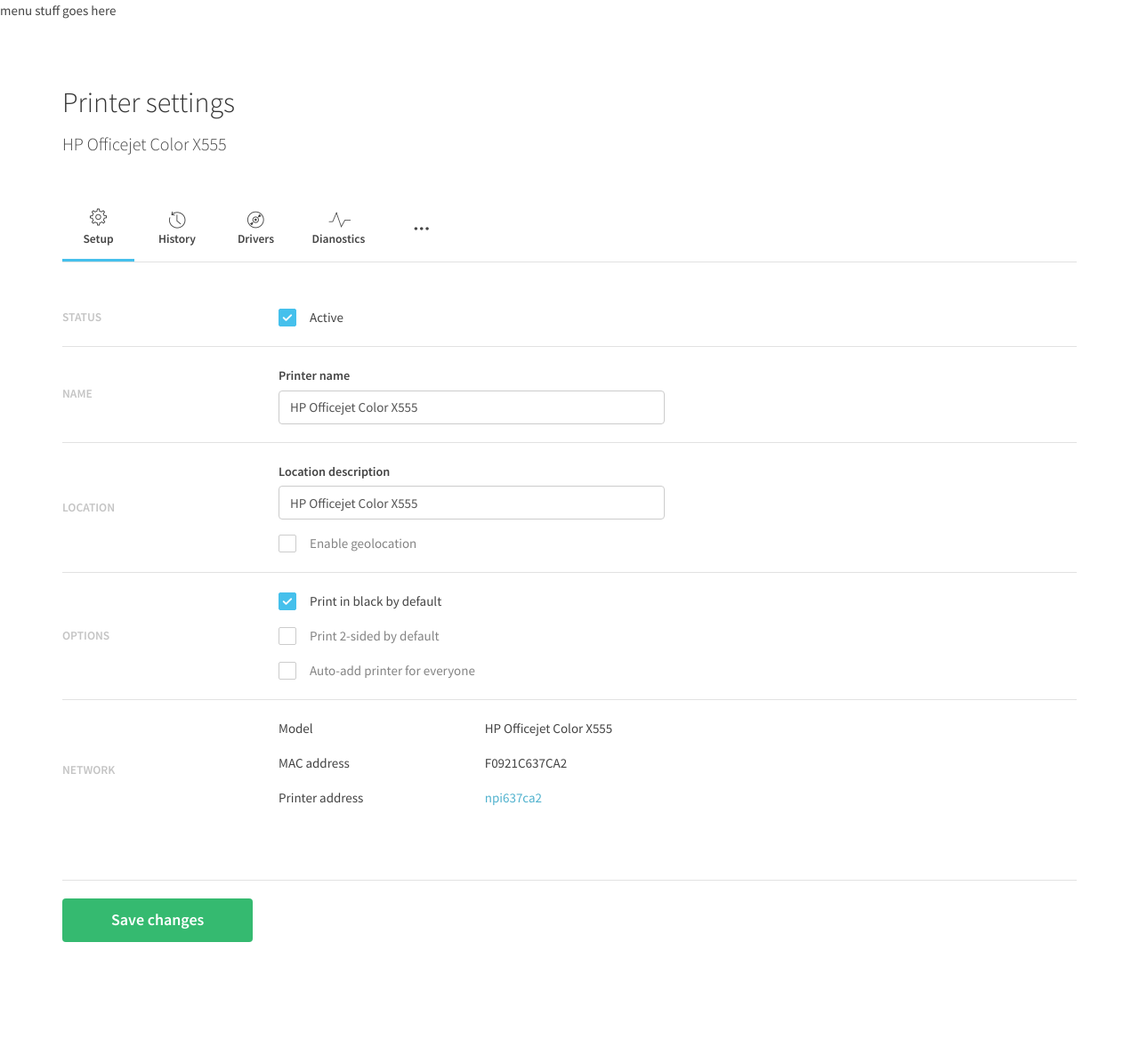
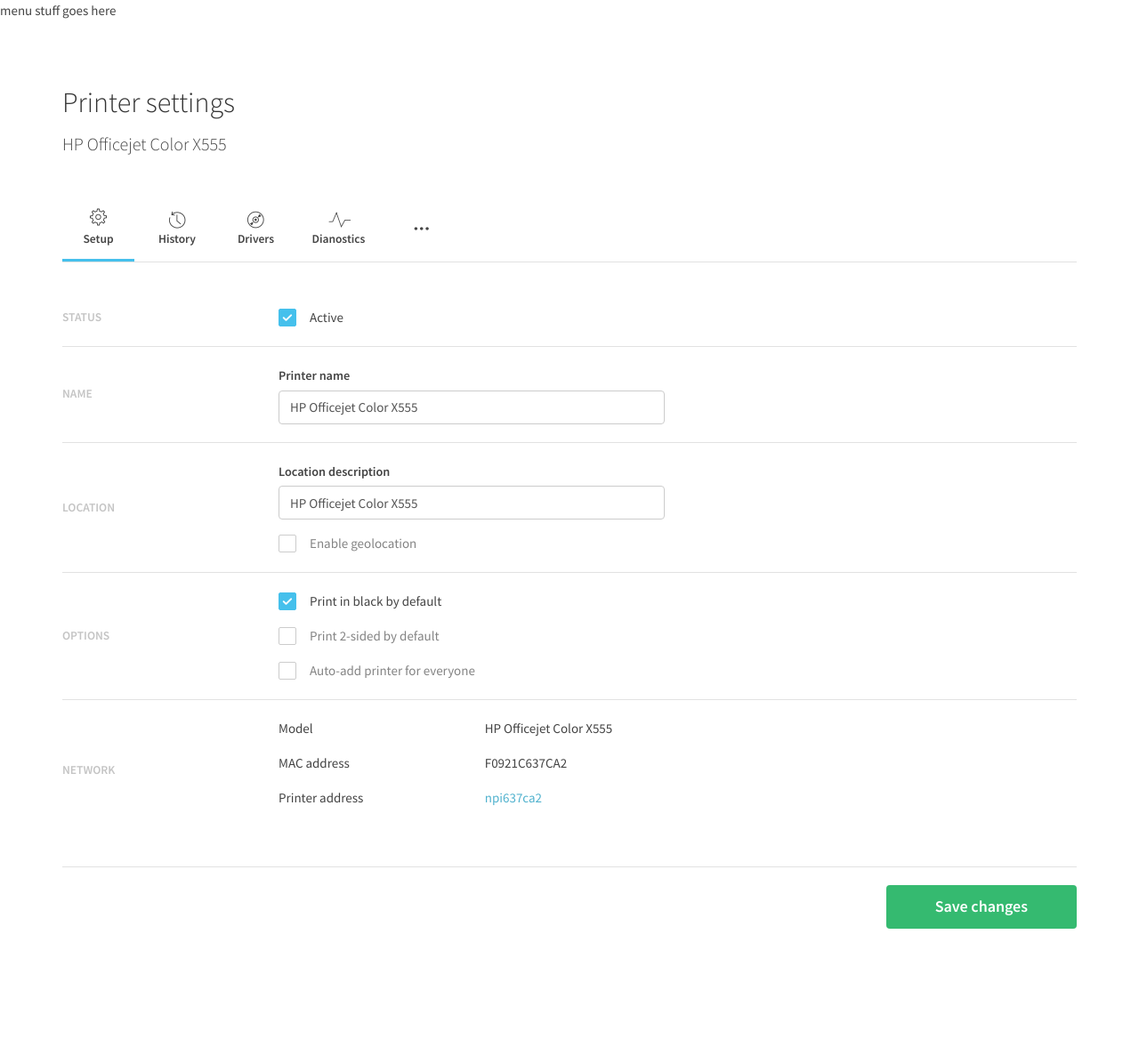
Before and after one commit to aakjaer/form-stuff, a Jekyll site: the page built from index.html, in a window 1280 px wide. Shown: the whole page at 89% size. Built offline with Jekyll 4.4.1, drawn with Linux system fonts in a browser that asks for light colours; nearby versions of some CDN libraries; before the commit the page ends 1078 px from its top, so only the background shows below that.

Commit message:
Adding fixed form actions

```diff
--- a/assets/_scss/_base.scss
+++ b/assets/_scss/_base.scss
@@ -29,6 +29,7 @@ main {
 	}
 }
 
+.main-content,
 .content-section {
 	background: #fff;
 }
--- a/assets/_scss/_forms.scss
+++ b/assets/_scss/_forms.scss
@@ -1,3 +1,8 @@
+// combine with .form-actions--fixed
+.form--fixed {
+	padding-bottom: 7em;
+}
+
 .form-col {
 	width: auto;
 }
@@ -37,7 +42,7 @@
 }
 
 // horizontal form sections (form header placed next to form-controls)
-.form-section--horizontal {
+.form-section--inline {
 
 	@media screen and (min-width: $screen-sm-min) {
 
@@ -65,10 +70,12 @@
 
 // form buttons and links (submit, cancel etc.)
 .form-actions {
-	margin: 3em 0 0;
+	margin: 2em 0 0;
 	padding: 1.3em 0;
 	border-top: 1px solid $separator-color;
 	@extend .mobile-full-width;
+	text-align: right;
+	background: $body-bg;
 
 	.btn-primary {
 		padding: 0.5em 3em;
@@ -76,8 +83,16 @@
 	}
 
 	@media screen and (max-width: $grid-float-breakpoint-max) {
-		.btn-primary {
+		.btn {
 			display: block;
 		}
 	}
 }
+
+.form-actions--fixed {
+	@media screen and (max-width: $grid-float-breakpoint-max) {
+		position: fixed;
+		width: 100%;
+		bottom: 0;
+	}
+}
--- a/index.html
+++ b/index.html
@@ -48,13 +48,15 @@ page-subtitle: HP Officejet Color X555
 	</nav>
 </div>
 
-<div class="content-section">
+<div class="main-content">
 	<div class="tab-content container">
 		<!-- setup content  -->
 		<div role="tabpanel" class="tab-pane active" id="setup">
 
+			<form class="form--fixed">
+
 				<!-- status section -->
-		<fieldset class="form-section form-section--horizontal form-section--separate">
+				<fieldset class="form-section form-section--inline form-section--separate">
 					<h4 class="form-header hidden-xs">
 						Status
 					</h4>
@@ -73,7 +75,7 @@ page-subtitle: HP Officejet Color X555
 
 
 				<!-- name section -->
-		<fieldset class="form-section form-section--horizontal">
+				<fieldset class="form-section form-section--inline">
 					<h4 class="form-header hidden-xs">
 						Name
 					</h4>
@@ -89,7 +91,7 @@ page-subtitle: HP Officejet Color X555
 
 
 				<!-- location section -->
-		<fieldset class="form-section form-section--horizontal">
+				<fieldset class="form-section form-section--inline">
 					<h4 class="form-header hidden-xs">
 						Location
 					</h4>
@@ -114,7 +116,7 @@ page-subtitle: HP Officejet Color X555
 
 
 				<!-- options section -->
-		<fieldset class="form-section form-section--horizontal">
+				<fieldset class="form-section form-section--inline">
 					<h4 class="form-header">
 						Options
 					</h4>
@@ -152,7 +154,7 @@ page-subtitle: HP Officejet Color X555
 				</fieldset>
 
 				<!-- network section -->
-		<fieldset class="form-section form-section--horizontal">
+				<fieldset class="form-section form-section--inline">
 					<h4 class="form-header">
 						Network
 					</h4>
@@ -171,9 +173,10 @@ page-subtitle: HP Officejet Color X555
 					</div>
 				</fieldset>
 
-		<fieldset class="form-actions">
+				<fieldset class="form-actions form-actions--fixed">
 					<a class="btn btn-primary">Save changes</a>
 				</fieldset>
+			</form>
 		</div>
 
 		<!-- history content -->
@@ -196,5 +199,4 @@ page-subtitle: HP Officejet Color X555
 			Overflow content
 		</div>
 	</div>
-
 </div>
```
Also changed, not shown: 2 other files. Lines whose indentation alone changed are shown as unchanged.
